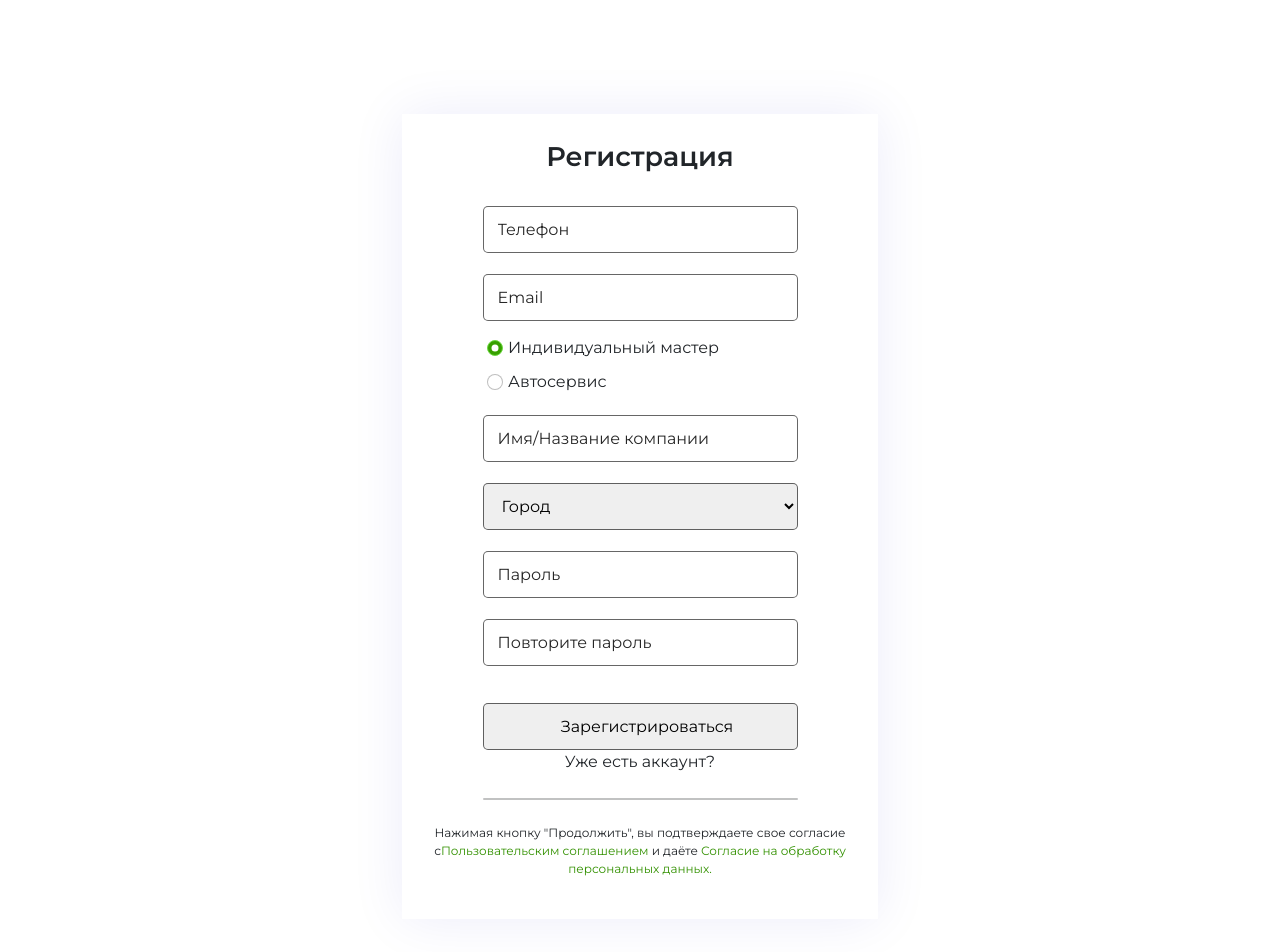
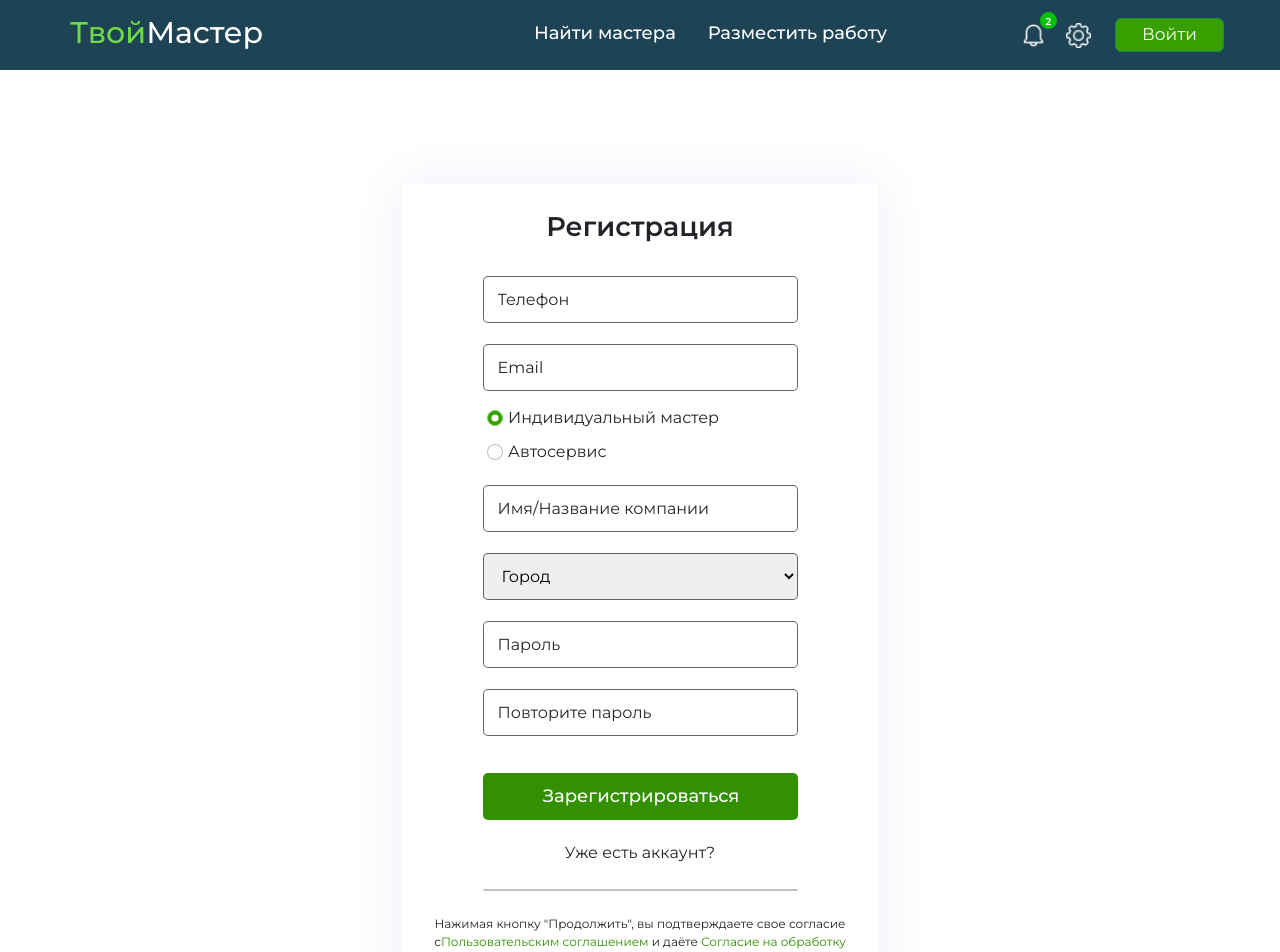
Before and after one commit to Kasitsyn/YourMaster, a React (Create React App) app: page /registration in a window 1280 px wide. Shown: the top 952 px of the page. Built offline with nearby package versions, Linux system fonts and the light colour scheme.

Commit message:
feat: configure routings in Registration component, refactor some Routes in Header

```diff
--- a/package.json
+++ b/package.json
@@ -10,8 +10,10 @@
     "classnames": "^2.3.1",
     "react": "^18.0.0",
     "react-dom": "^18.0.0",
+    "react-redux": "^7.2.8",
     "react-router-dom": "^6.3.0",
     "react-scripts": "5.0.0",
+    "redux": "^4.1.2",
     "web-vitals": "^2.1.4"
   },
   "scripts": {
--- a/src/App.js
+++ b/src/App.js
@@ -1,5 +1,7 @@
-import { Route, Routes } from 'react-router-dom';
+import { Navigate, Route, Routes } from 'react-router-dom';
+import { createStore } from 'redux';
 import './App.css';
+import { AdminPanel } from './components/AdminPanel/AdminPanel';
 import { BaseWorkCard } from './components/BaseWorkCard/BaseWorkCard';
 import { Footer } from './components/Footer/Footer';
 import { Header } from './components/Header/Header';
@@ -7,21 +9,35 @@ import { JobApplication } from './components/JobApplication/JobApplication';
 import { MasterRegistration } from './components/MasterRegistration/MasterRegistration';
 import { NotFoundPage } from './components/NotFoundPage/NotFoundPage';
 
+// const defaultState = {
 
+// }
+
+// const reducer = (state = defaultState, action) => {
+//   switch (action.type) {
+
+
+
+//     default: return state
+//   }
+// }
+
+// const store = createStore()
 
 function App() {
   return (
     <div className="App">
-      {/* <Header /> */}
-      {/* <Routes>
-        <Route path='/' element={<MasterRegistration />} />
+      <Header />
+      <Routes>
+        <Route path='/' element={<Navigate to={'/registration'} />} />
         <Route path='/registration' element={<MasterRegistration />} />
-        <Route path='/find-master' element={<JobApplication />} />
+        <Route path='/place-work' element={<JobApplication />} />
         <Route path='/current-works' element={<BaseWorkCard />} />
+        <Route path="/admin-panel" element={<AdminPanel />} />
         <Route path='*' element={<NotFoundPage />} />
-      </Routes> */}
-      <MasterRegistration />
-      {/* <Footer /> */}
+      </Routes>
+
+      <Footer />
     </div>
   );
 }
--- a/src/components/Header/Header.jsx
+++ b/src/components/Header/Header.jsx
@@ -3,18 +3,19 @@ import { Button } from "../UI/buttons/Button";
 import { Nav } from "./NAV/Nav";
 import "./Header.css";
 import { Control } from "./Control/Control";
-import { Link, Route, Routes } from "react-router-dom";
+import { Link, Route, Routes, useNavigate } from "react-router-dom";
 import { JobApplication } from "../JobApplication/JobApplication";
 import { BaseWorkCard } from "../BaseWorkCard/BaseWorkCard";
 import { MasterRegistration } from "../MasterRegistration/MasterRegistration";
 import { NotFoundPage } from "../NotFoundPage/NotFoundPage";
 
 
+
 export function Header(props) {
-
+    const navigate = useNavigate()
     const navForClient = [
         { id: 1, title: 'Найти мастера', link: '/find-master' },
-        { id: 2, title: 'Разместить работу', link: '/find-job' },
+        { id: 2, title: 'Разместить работу', link: '/place-work' },
         { id: 3, title: 'Текущие работы', link: '/current-works' },
     ];
 
@@ -22,6 +23,8 @@ export function Header(props) {
     //     { id: 1, title: 'Найти работу' },
     //     { id: 2, title: 'Текущие работы' },
     // ];
+
+    const handleButtonClick = () => navigate('/')
 
     return (
         <header>
@@ -40,7 +43,7 @@ export function Header(props) {
 
                     </div>
                     <div className="col-lg-1 col-md-2 col-sm-4 col-5 loginBlock">
-                        <Button className="btn-success">Войти</Button>
+                        <Button onClick={handleButtonClick} className="btn-success">Войти</Button>
                     </div>
                 </div>
             </div>
--- a/src/components/MasterRegistration/MasterRegistration.css
+++ b/src/components/MasterRegistration/MasterRegistration.css
@@ -85,6 +85,20 @@ select {
     margin-bottom: 37px;
 }
 
+.form__submit-link {
+    width: 315px;
+    height: 47px;
+    border: 1px solid rgba(0, 0, 0, 0.6);
+    border-radius: 5px;
+    padding-left: 14px;
+    background-color: #339101;
+    color: #ffffff;
+    font-size: 18px;
+    font-weight: 500;
+    margin-bottom: 21px;
+    border: none !important;
+}
+
 .registrationBlock form input[value="Зарегестрироваться"] {
     background-color: #339101;
     color: #ffffff;
--- a/src/components/MasterRegistration/MasterRegistration.jsx
+++ b/src/components/MasterRegistration/MasterRegistration.jsx
@@ -1,6 +1,15 @@
+import { Link, Route, Routes, useNavigate } from "react-router-dom";
+import { AdminPanel } from "../AdminPanel/AdminPanel";
+import { Button } from "../UI/buttons/Button";
 import "./MasterRegistration.css";
 
-export function MasterRegistration() {
+
+
+
+export function MasterRegistration(props) {
+    const navigate = useNavigate()
+
+    const onSubmit = () => navigate('/admin-panel')
 
     return (
         <div class="registrationBlock">
@@ -31,7 +40,9 @@ export function MasterRegistration() {
                     <br />
                     <input type="password" name="" id="" placeholder="Повторите пароль" />
                     <br />
-                    <input type="submit" value="Зарегистрироваться" />
+                    <Button className={'form__submit-link'} onClick={onSubmit} type="submit">Зарегистрироваться</Button>
+                    {/* <Link className="form__submit-link" to={'/admin-panel'}>Зарегистрироваться</Link> */}
+
                     <br />
                     <a href="#">Уже есть аккаунт?</a>
                     <hr />
--- a/src/components/NotFoundPage/NotFoundPage.css
+++ b/src/components/NotFoundPage/NotFoundPage.css
@@ -0,0 +1,7 @@
+.notFound {
+    background:rgb(255, 118, 103);
+    color: aliceblue;
+    font-size: larger;
+    font-weight: 700;
+    text-align: center;
+}
--- a/src/components/NotFoundPage/NotFoundPage.jsx
+++ b/src/components/NotFoundPage/NotFoundPage.jsx
@@ -1,5 +1,6 @@
+import "./NotFoundPage.css"
 export function NotFoundPage (props) {
     return (
-        <p>Page is not found.</p>
+        <p className="notFound">Page is not found.</p>
     )
 }
```
Also changed, not shown: 1 other file (tests, documents, lock files or other folders).
